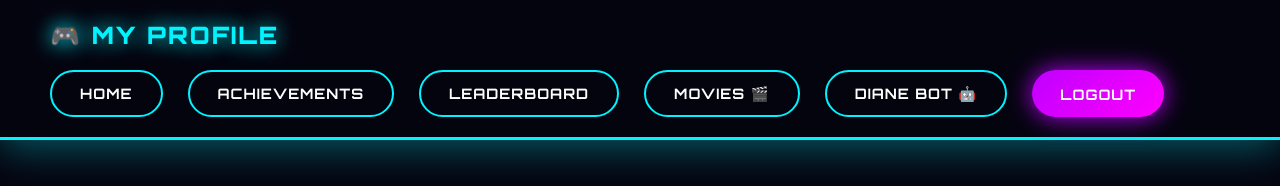
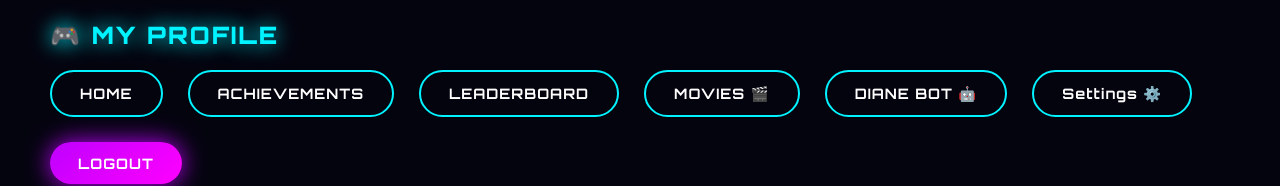
Before and after one commit to sapphirediamondcasino-bit/Diane-s-Arcade, a website: page profile.html in a window 1280 px wide. Shown: the top 186 px of the page. Drawn offline with Linux system fonts and the light colour scheme.

Commit message:
Update profile.html

```diff
--- a/profile.html
+++ b/profile.html
@@ -642,6 +642,7 @@
             <a href="leaderboard.html" class="nav-link">LEADERBOARD</a>
             <a href="movies.html" class="nav-link">MOVIES 🎬</a>
             <a href="bot.html" class="nav-link">DIANE BOT 🤖</a>
+            <a href="Settings.html" class="nav-link">Settings ⚙️</a>
             <button class="nav-link logout-btn" onclick="logout()">LOGOUT</button>
         </div>
     </nav>
```
